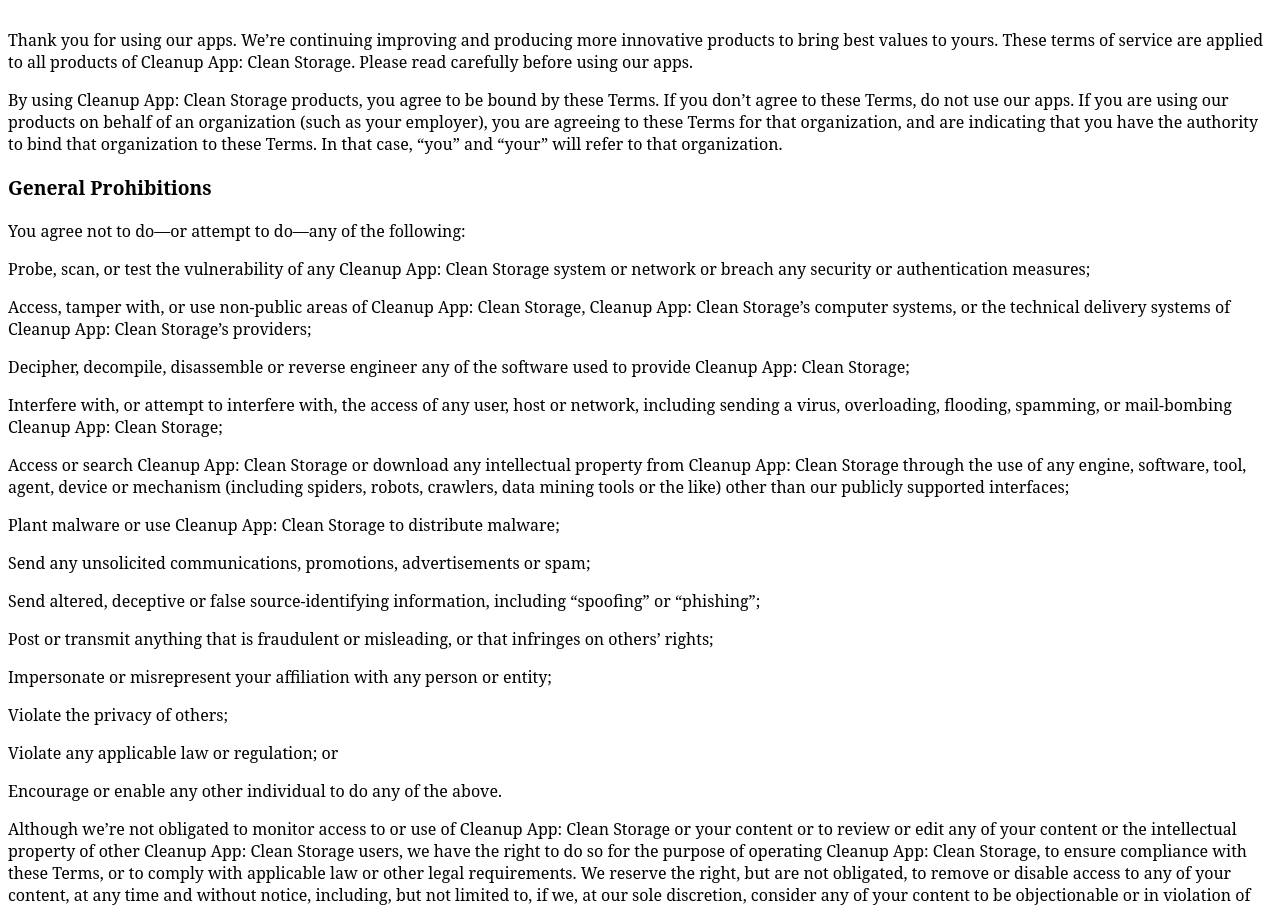
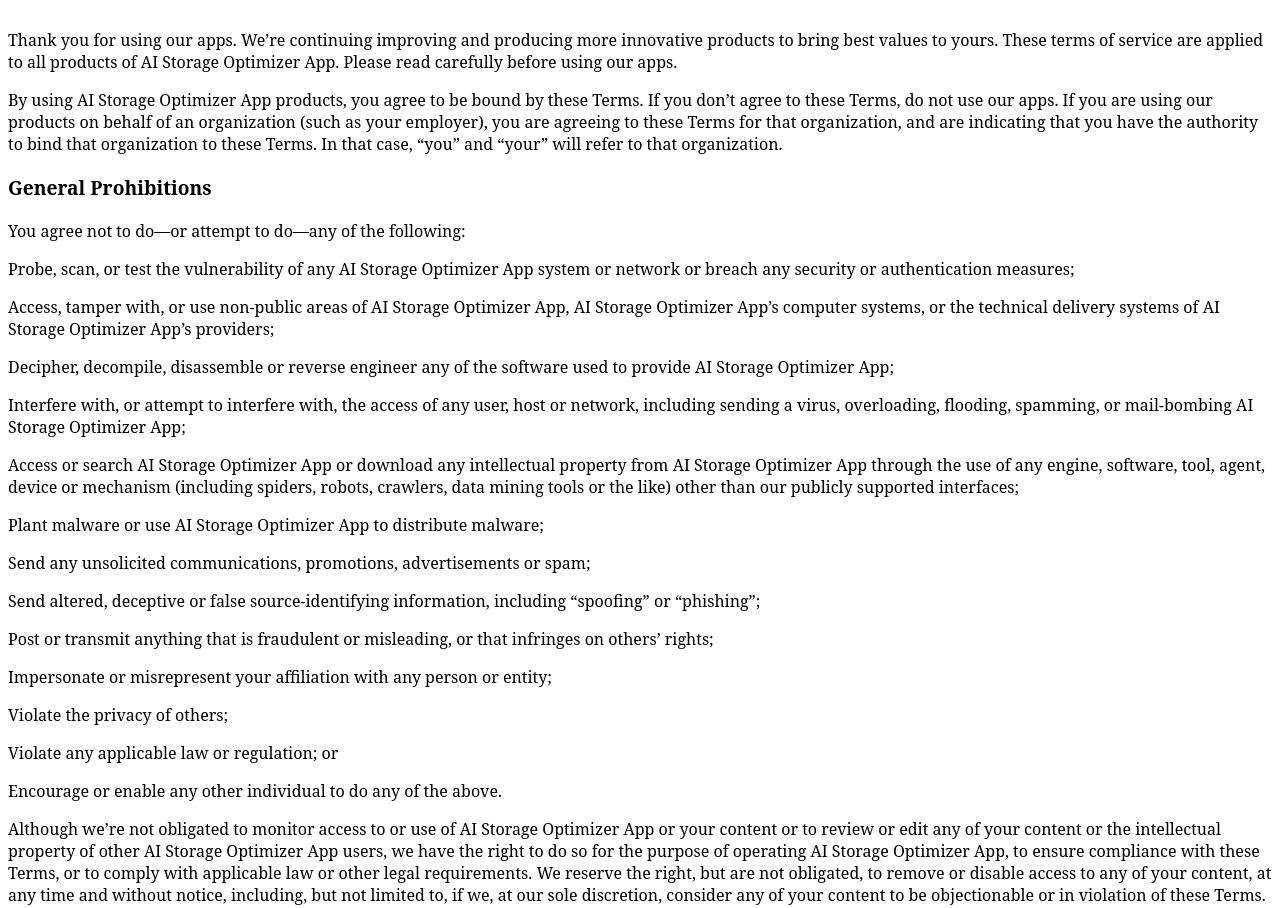
Before and after one commit to songjiang20218/073yangchun, a plain HTML site: page tou/6740665420/index.html in a window 1280 px wide. Shown: the part 78-986 px from the top of the page. Drawn offline with Linux system fonts and the light colour scheme.

Commit message:
更新清理10logo

```diff
--- a/tou/6740665420/index.html
+++ b/tou/6740665420/index.html
@@ -10,20 +10,20 @@
 
 <body>
     <p style='font-weight:bold;font-size:200%;font-family:"San Francisco text","Serif";'>Terms of Use</p>
-    <p style='font-size:100%;font-family:"San Francisco text","Serif";'>Thank you for using our apps. We’re continuing improving and producing more innovative products to bring best values to yours. These terms of service are applied to all products of Cleanup App: Clean Storage. Please read carefully before using our
+    <p style='font-size:100%;font-family:"San Francisco text","Serif";'>Thank you for using our apps. We’re continuing improving and producing more innovative products to bring best values to yours. These terms of service are applied to all products of AI Storage Optimizer App. Please read carefully before using our
         apps.
     </p>
-    <p style='font-size:100%;font-family:"San Francisco text","Serif";'>By using Cleanup App: Clean Storage products, you agree to be bound by these Terms. If you don’t agree to these Terms, do not use our apps. If you are using our products on behalf of an organization (such as your employer), you are agreeing to these
+    <p style='font-size:100%;font-family:"San Francisco text","Serif";'>By using AI Storage Optimizer App products, you agree to be bound by these Terms. If you don’t agree to these Terms, do not use our apps. If you are using our products on behalf of an organization (such as your employer), you are agreeing to these
         Terms for that organization, and are indicating that you have the authority to bind that organization to these Terms. In that case, “you” and “your” will refer to that organization.</p>
     <p style='font-weight:bold;font-size:120%;font-family:"San Francisco text","Serif";'>General Prohibitions</p>
     <p style='font-size:100%;font-family:"San Francisco text","Serif";'>You agree not to do—or attempt to do—any of the following:</p>
-    <p style='font-size:100%;font-family:"San Francisco text","Serif";'>Probe, scan, or test the vulnerability of any Cleanup App: Clean Storage system or network or breach any security or authentication measures;</p>
-    <p style='font-size:100%;font-family:"San Francisco text","Serif";'>Access, tamper with, or use non-public areas of Cleanup App: Clean Storage, Cleanup App: Clean Storage’s computer systems, or the technical delivery systems of Cleanup App: Clean Storage’s providers;</p>
-    <p style='font-size:100%;font-family:"San Francisco text","Serif";'>Decipher, decompile, disassemble or reverse engineer any of the software used to provide Cleanup App: Clean Storage;</p>
-    <p style='font-size:100%;font-family:"San Francisco text","Serif";'>Interfere with, or attempt to interfere with, the access of any user, host or network, including sending a virus, overloading, flooding, spamming, or mail-bombing Cleanup App: Clean Storage;</p>
-    <p style='font-size:100%;font-family:"San Francisco text","Serif";'>Access or search Cleanup App: Clean Storage or download any intellectual property from Cleanup App: Clean Storage through the use of any engine, software, tool, agent, device or mechanism (including spiders, robots, crawlers, data mining tools
+    <p style='font-size:100%;font-family:"San Francisco text","Serif";'>Probe, scan, or test the vulnerability of any AI Storage Optimizer App system or network or breach any security or authentication measures;</p>
+    <p style='font-size:100%;font-family:"San Francisco text","Serif";'>Access, tamper with, or use non-public areas of AI Storage Optimizer App, AI Storage Optimizer App’s computer systems, or the technical delivery systems of AI Storage Optimizer App’s providers;</p>
+    <p style='font-size:100%;font-family:"San Francisco text","Serif";'>Decipher, decompile, disassemble or reverse engineer any of the software used to provide AI Storage Optimizer App;</p>
+    <p style='font-size:100%;font-family:"San Francisco text","Serif";'>Interfere with, or attempt to interfere with, the access of any user, host or network, including sending a virus, overloading, flooding, spamming, or mail-bombing AI Storage Optimizer App;</p>
+    <p style='font-size:100%;font-family:"San Francisco text","Serif";'>Access or search AI Storage Optimizer App or download any intellectual property from AI Storage Optimizer App through the use of any engine, software, tool, agent, device or mechanism (including spiders, robots, crawlers, data mining tools
         or the like) other than our publicly supported interfaces;</p>
-    <p style='font-size:100%;font-family:"San Francisco text","Serif";'>Plant malware or use Cleanup App: Clean Storage to distribute malware;</p>
+    <p style='font-size:100%;font-family:"San Francisco text","Serif";'>Plant malware or use AI Storage Optimizer App to distribute malware;</p>
     <p style='font-size:100%;font-family:"San Francisco text","Serif";'>Send any unsolicited communications, promotions, advertisements or spam;</p>
     <p style='font-size:100%;font-family:"San Francisco text","Serif";'>Send altered, deceptive or false source-identifying information, including “spoofing” or “phishing”;</p>
     <p style='font-size:100%;font-family:"San Francisco text","Serif";'>Post or transmit anything that is fraudulent or misleading, or that infringes on others’ rights;</p>
@@ -31,10 +31,10 @@
     <p style='font-size:100%;font-family:"San Francisco text","Serif";'>Violate the privacy of others;</p>
     <p style='font-size:100%;font-family:"San Francisco text","Serif";'>Violate any applicable law or regulation; or</p>
     <p style='font-size:100%;font-family:"San Francisco text","Serif";'>Encourage or enable any other individual to do any of the above.</p>
-    <p style='font-size:100%;font-family:"San Francisco text","Serif";'>Although we’re not obligated to monitor access to or use of Cleanup App: Clean Storage or your content or to review or edit any of your content or the intellectual property of other Cleanup App: Clean Storage users, we have the right to do so
-        for the purpose of operating Cleanup App: Clean Storage, to ensure compliance with these Terms, or to comply with applicable law or other legal requirements. We reserve the right, but are not obligated, to remove or disable access to any of
+    <p style='font-size:100%;font-family:"San Francisco text","Serif";'>Although we’re not obligated to monitor access to or use of AI Storage Optimizer App or your content or to review or edit any of your content or the intellectual property of other AI Storage Optimizer App users, we have the right to do so
+        for the purpose of operating AI Storage Optimizer App, to ensure compliance with these Terms, or to comply with applicable law or other legal requirements. We reserve the right, but are not obligated, to remove or disable access to any of
         your content, at any time and without notice, including, but not limited to, if we, at our sole discretion, consider any of your content to be objectionable or in violation of these Terms. We have the right to investigate violations of these Terms
-        or conduct that affects Cleanup App: Clean Storage. We may also consult and cooperate with law enforcement authorities to prosecute users who violate the law.</p>
+        or conduct that affects AI Storage Optimizer App. We may also consult and cooperate with law enforcement authorities to prosecute users who violate the law.</p>
     <p style='font-weight:bold;font-size:120%;font-family:"San Francisco text","Serif";'>Copyright Policy</p>
     <p style='font-size:100%;font-family:"San Francisco text","Serif";'>We respect copyright law and expect you to do the same. It’s our policy to terminate those accounts that repeatedly infringe or are believed to be repeatedly infringing the rights of copyright holders.</p>
     <span style='font-weight:bold;font-size:120%;font-family:"San Francisco text","Serif";'>Contact Us:<a style="word-break: break-all;"  href="https://www.yangchun2019.link/hp/6740665420/">https://www.yangchun2019.link/hp/6740665420/</a></span>
```
Also changed, not shown: hp/6740665420/index.html (+3 -3 lines), pp/6740665420/index.html (+2 -2 lines), hp/6740665420/logo.png.
